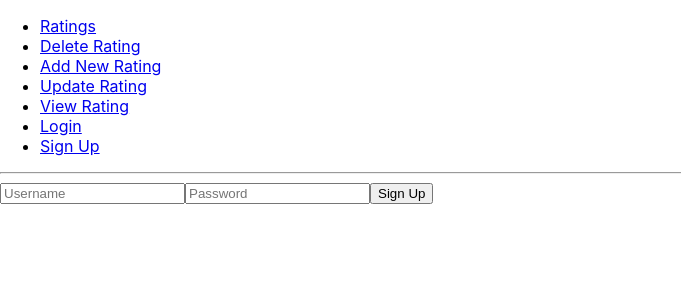
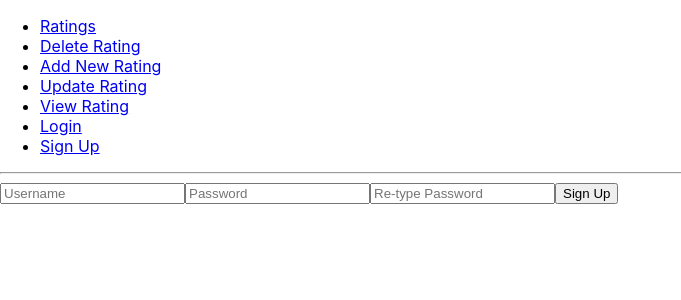
Before and after one commit to smkeller02/COMP333_HW3, a React (Create React App) app in the folder frontend/: page /createuser in a window 1280 px wide. Shown: the top 300 px of the page, without its empty margins (0-681 px from the left). Built offline with nearby package versions, Linux system fonts and the light colour scheme.

Commit message:
adding password check (issue #25)

```diff
--- a/frontend/src/createuser.js
+++ b/frontend/src/createuser.js
@@ -4,11 +4,16 @@ import { useNavigate } from "react-router-dom";
 function CreateUser() {
   const [username, setUsername] = useState("");
   const [password, setPassword] = useState("");
+  const [password2, setPassword2] = useState("");
   const [message, setMessage] = useState("");
   const navigate = useNavigate();
 
   let handleSubmit = async (e) => {
     e.preventDefault();
+    if (password !== password2) {
+      setMessage("Passwords dont match");
+      return;
+    }
     try {
       let res = await fetch("http://localhost/COMP333_HW3/index.php/createuser", {
         method: "POST",
@@ -54,6 +59,12 @@ function CreateUser() {
           placeholder="Password"
           onChange={(e) => setPassword(e.target.value)}
         />
+        <input
+          type="password"
+          value={password2}
+          placeholder="Re-type Password"
+          onChange={(e) => setPassword2(e.target.value)}
+        />
 
         <button type="submit">Sign Up</button>
 
```
